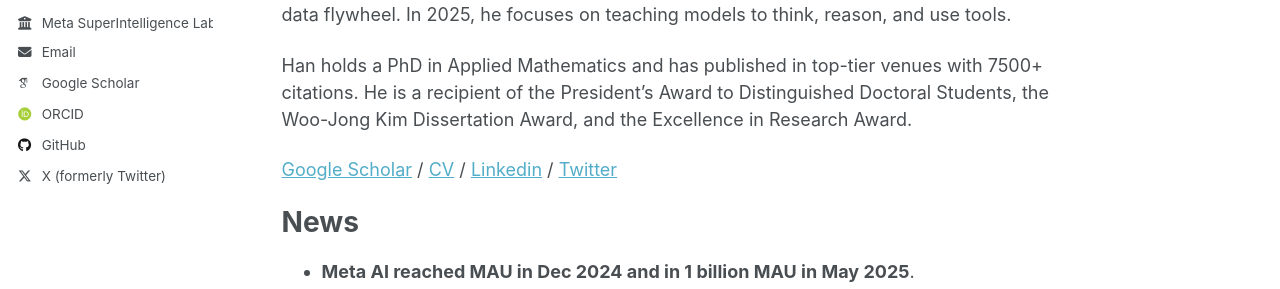
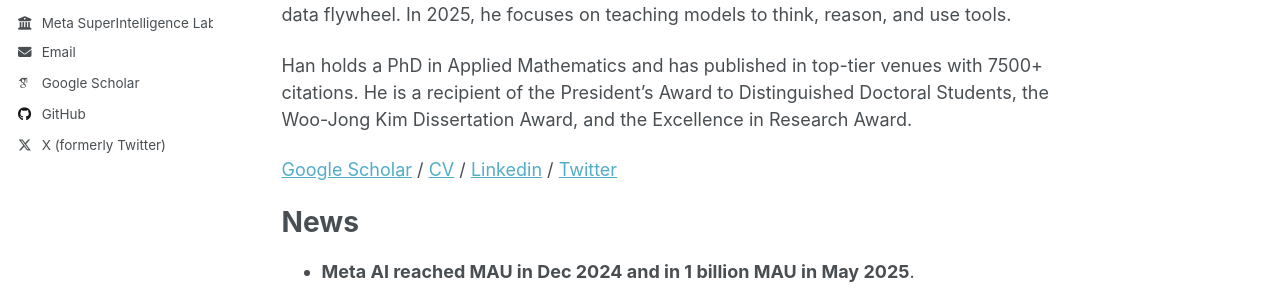
Before and after one commit to hanfang/hanfang.github.io, a Jekyll site: the page built from _pages/about.md, in a window 1280 px wide. Shown: the part 302-591 px from the top of the page. Built offline with Jekyll 4.4.1, drawn with Linux system fonts in a browser that asks for light colours; some web fonts are replaced.

Commit message:
Remove ORCID from sidebar
🤖 Generated with [Claude Code](https://claude.ai/code)

Co-Authored-By: Claude <noreply@anthropic.com>

```diff
--- a/_config.yml
+++ b/_config.yml
@@ -34,7 +34,7 @@ author:
   # websites
   # arxiv            : # URL - Update with the correct link to your profile
   googlescholar    : "https://scholar.google.com/citations?user=mQIqIVwAAAAJ"
-  orcid            : "https://orcid.org/0000-0002-4010-2525"
+  # orcid            : "https://orcid.org/0000-0002-4010-2525"
   github           : "hanfang"
   linkedin         : # Username
   # medium           : # URL
```
